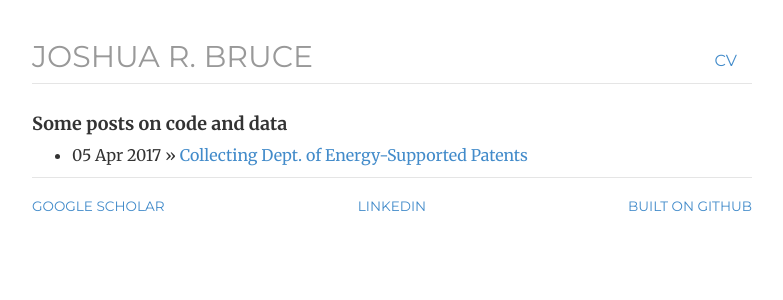
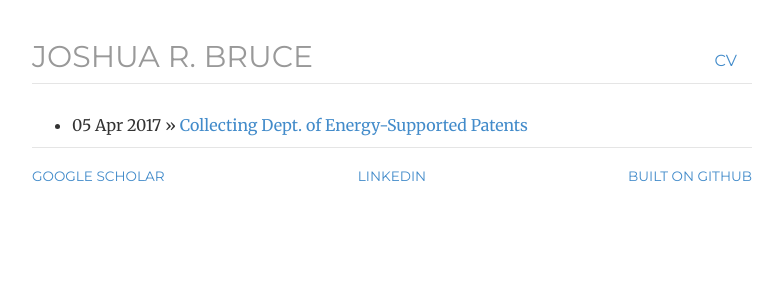
Before and after one commit to joshuarbruce/joshuarbruce.github.io, a Jekyll site: the page built from blog/index.html, in a window 1280 px wide. Shown: the top 300 px of the page, without its empty margins (248-1031 px from the left). Built offline with Jekyll 4.4.1, drawn with Linux system fonts in a browser that asks for light colours; nearby versions of some CDN libraries.

Commit message:
Update index.html

```diff
--- a/blog/index.html
+++ b/blog/index.html
@@ -2,7 +2,7 @@
 layout: post
 title: Some posts on code and data
 ---
-	<h4>{{ page.title }}</h4>
+	<h4>{{ post.title }}</h4>
 	<ul class="posts">
 
 	  {% for post in site.posts %}
```
